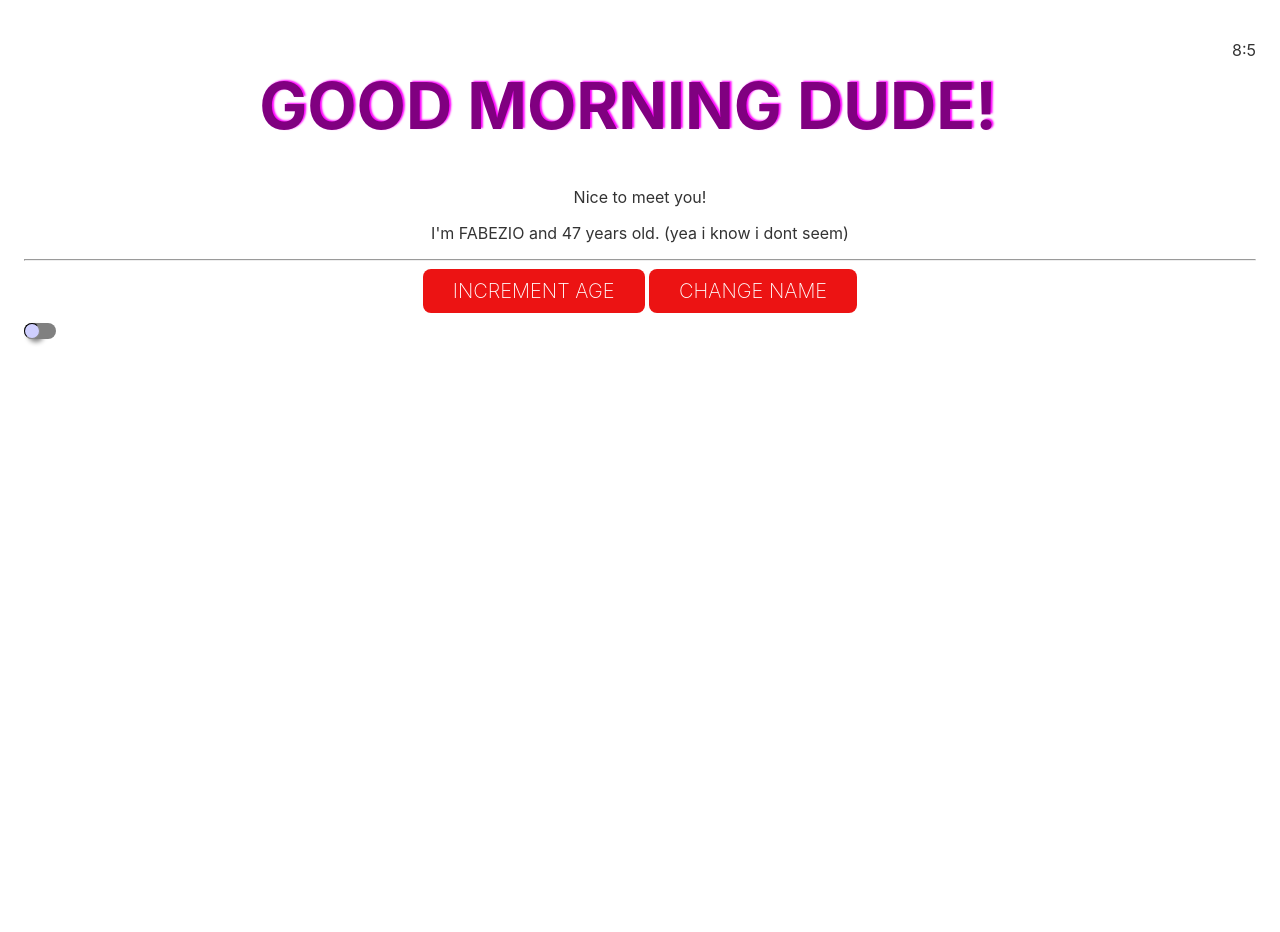
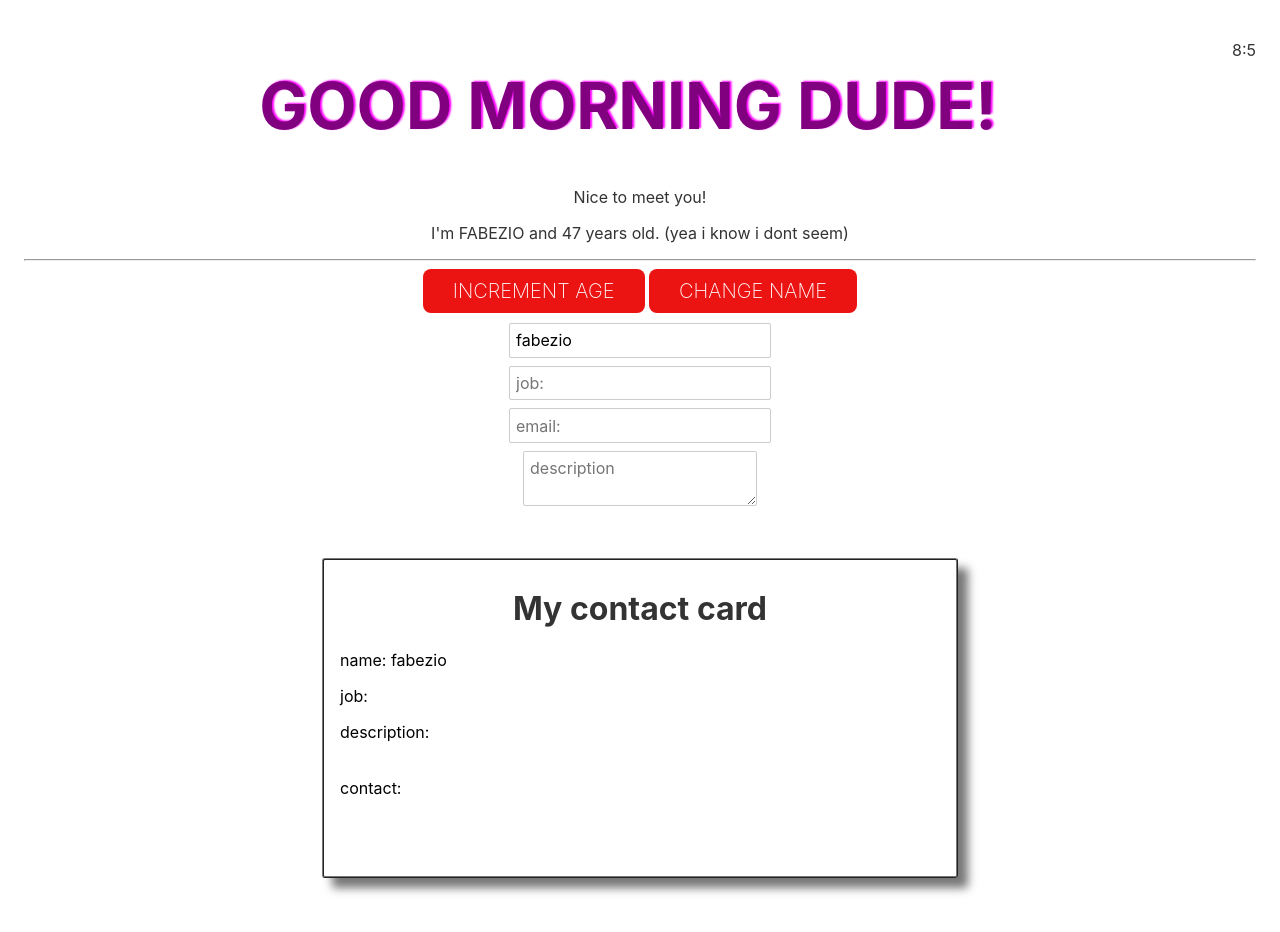
Before and after one commit to Fabezio/first-app, a Svelte app: page / in a window 1280 px wide. Before the commit the page ends 800 px from the top, so only its background shows below. Built offline with nearby package versions, Linux system fonts and the light colour scheme.

Commit message:
added contactcard compo

```diff
--- a/src/App.svelte
+++ b/src/App.svelte
@@ -1,18 +1,33 @@
 <script>
 	export let name;
 	export let age;
+	let job = ""
+	let email = ""
+	let desc = ""
+	let user = {
+		name,
+		job,
+		email,
+		desc
+	}
+	/*
+	*/
 	import Switch from './Switch.svelte'
 	import Greeting from './Greeting.svelte'
+	import ContactCard from './ContactCard.svelte'
 	// import Compo from './Compo.svelte'
-	$: nameUppercase = name.toUpperCase()
+	$: nameUppercase = user.name.toUpperCase()
+	$: console.log(`age: ${age}`)
 	$: console.log(`name: ${name}`)
-	$: console.log(`age: ${age}`)
+	// $: console.log(`job: ${job}`)
+	$: if (name === 'Valiant Coder') age = 22
+
 
 	function incrementAge () {
 		age += 1
 	}
 	function changeName () {
-		name = "Valiant Coder"
+		user.name = "Valiant Coder"
 	}
 </script>
 
@@ -27,8 +42,16 @@
 	<p>I'm {nameUppercase} and {age} years old. (yea i know i dont seem)</p>
 	<hr>
 	<button on:click={incrementAge}>increment age</button>
-	<button on:click={changeName}>Change Name</button>
-	<Switch />
+	<button on:click={changeName}>Change Name</button><br>
+	<input type="text" bind:value="{user.name}" placeholder="name: " ><br>
+	<input type="text" bind:value="{user.job}" placeholder="job: " ><br>
+	<input type="email" bind:value="{user.email}" placeholder="email: " ><br>
+	<textarea bind:value="{user.desc}" placeholder="description"></textarea><br>
+	<ContactCard {user}/>
+<!--
+
+<Switch />
+-->
 </main>
 
 <style>
--- /dev/null
+++ b/src/ContactCard.svelte
@@ -0,0 +1,50 @@
+<script>
+export let user
+</script>
+
+<div class="card">
+  <h1>
+  My contact card
+  </h1>
+  <p class="name">name: {user.name}</p>
+  <p class="job">job: {user.job}</p>
+  <p class="desc">description:
+  <br><span class="desc-content">{user.desc}</span></p>
+  <p class="job">contact: {user.email}</p>
+
+</div>
+
+<style>
+.card {
+  width: 600px;
+  height: 300px;
+  border: 2px ridge #777;
+  border-radius: 3px;
+  box-shadow: 10px 10px 10px #777;
+  margin: 2.5em auto;
+  padding: 0.5em 1em;
+}
+.name, .job, .desc {
+  color: black;
+  text-align: left;
+
+}
+/*
+.job {
+  color: black;
+  text-align: left;
+}
+
+.desc {
+  color: black;
+  text-align: left;
+}
+*/
+
+.desc-content {
+  padding-left: 1.5em;
+  text-align: justify;
+  font-size: 0.9em;
+}
+
+</style>
--- a/src/Switch.svelte
+++ b/src/Switch.svelte
@@ -25,7 +25,7 @@ $: console.log(`switch is ${switchOn ? 'on' : 'off'}` )
   background: #cfcfff;
   border-radius: 50%;
   box-shadow: 4px 3px 5px grey;
-  border: .05em inset #333;
+  border: .07em dotted #333;
 }
 .grey {
   background-color: grey;
```
